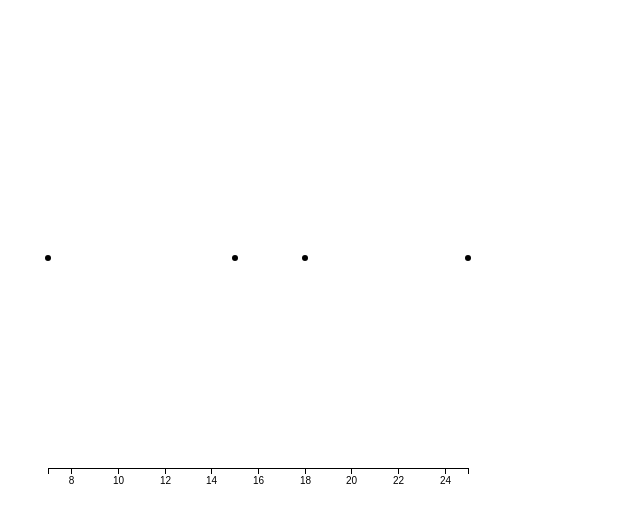
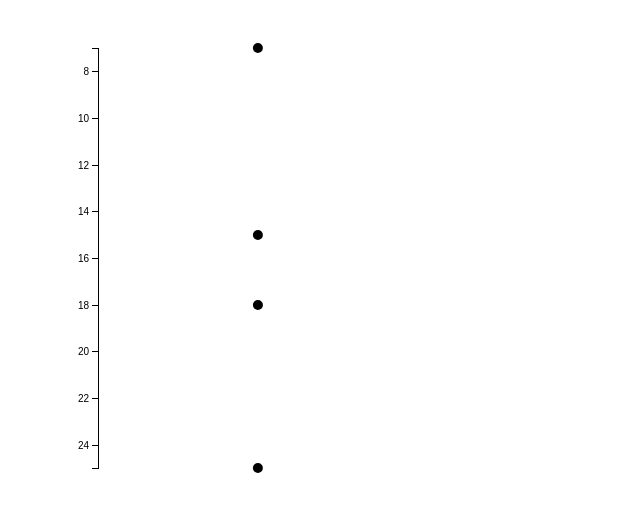
Before and after one commit to vaidap/scrollytelling, a website: page beeswarm/index.html in a window 1280 px wide. Shown: the whole page, without its empty margins (0-640 px from the left). Drawn offline with nearby package versions, Linux system fonts and the light colour scheme.

Commit message:
made beeswarm vertical

```diff
--- a/beeswarm/index.html
+++ b/beeswarm/index.html
@@ -46,25 +46,22 @@ var data =
 
 var svg = d3.select("svg"),
     margin = {top: 40, right: 40, bottom: 40, left: 40},
-    width = svg.attr("width") - margin.left - margin.right,
-    height = svg.attr("height") - margin.top - margin.bottom;
+    width = 500 - margin.left - margin.right,
+    height = 500 - margin.top - margin.bottom;
 
 var formatValue = d3.format(",d");
 
 var x = d3.scaleLinear()
-    .rangeRound([0, width]);
+    .rangeRound([0, height]);
 
 var g = svg.append("g")
     .attr("transform", "translate(" + margin.left + "," + margin.top + ")");
 
-// d3.csv("flare.csv", type, function(error, data) {
-//   if (error) throw error;
-
   x.domain(d3.extent(data, function(d) { return d.value; }));
 
   var simulation = d3.forceSimulation(data)
-      .force("x", d3.forceX(function(d) { return x(d.value); }).strength(5))
-      .force("y", d3.forceY(height / 2))
+      .force("x", d3.forceY(function(d) { return x(d.value); }).strength(5))
+      .force("y", d3.forceX(height / 2))
       .force("collide", d3.forceCollide(4))
       .stop();
 
@@ -72,8 +69,8 @@ var g = svg.append("g")
 
   g.append("g")
       .attr("class", "axis axis--x")
-      .attr("transform", "translate(0," + height + ")")
-      .call(d3.axisBottom(x).ticks(10, ".0s"));
+      .attr("transform", "translate(" + 50 + ", 0)")
+      .call(d3.axisLeft(x).ticks(10, ".0s"));
 
   var cell = g.append("g")
       .attr("class", "cells")
@@ -84,7 +81,7 @@ var g = svg.append("g")
       .polygons(data)).enter().append("g");
 
   cell.append("circle")
-      .attr("r", 3)
+      .attr("r", 5)
       .attr("cx", function(d) { return d.data.x; })
       .attr("cy", function(d) { return d.data.y; });
 
@@ -93,6 +90,5 @@ var g = svg.append("g")
 
   cell.append("title")
       .text(function(d) { return d.data.id + "\n" + formatValue(d.data.value); });
-// });
 
 </script>
```
